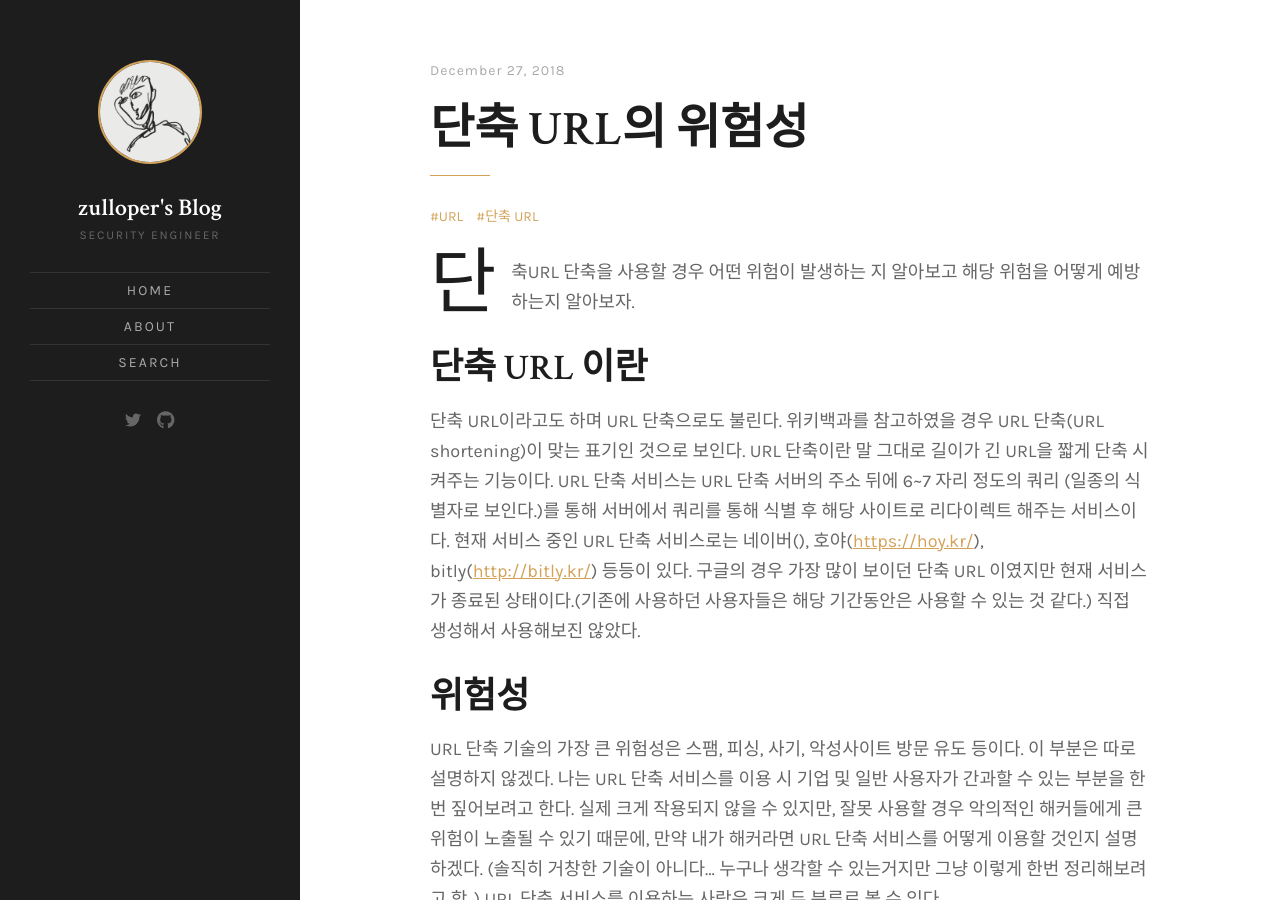
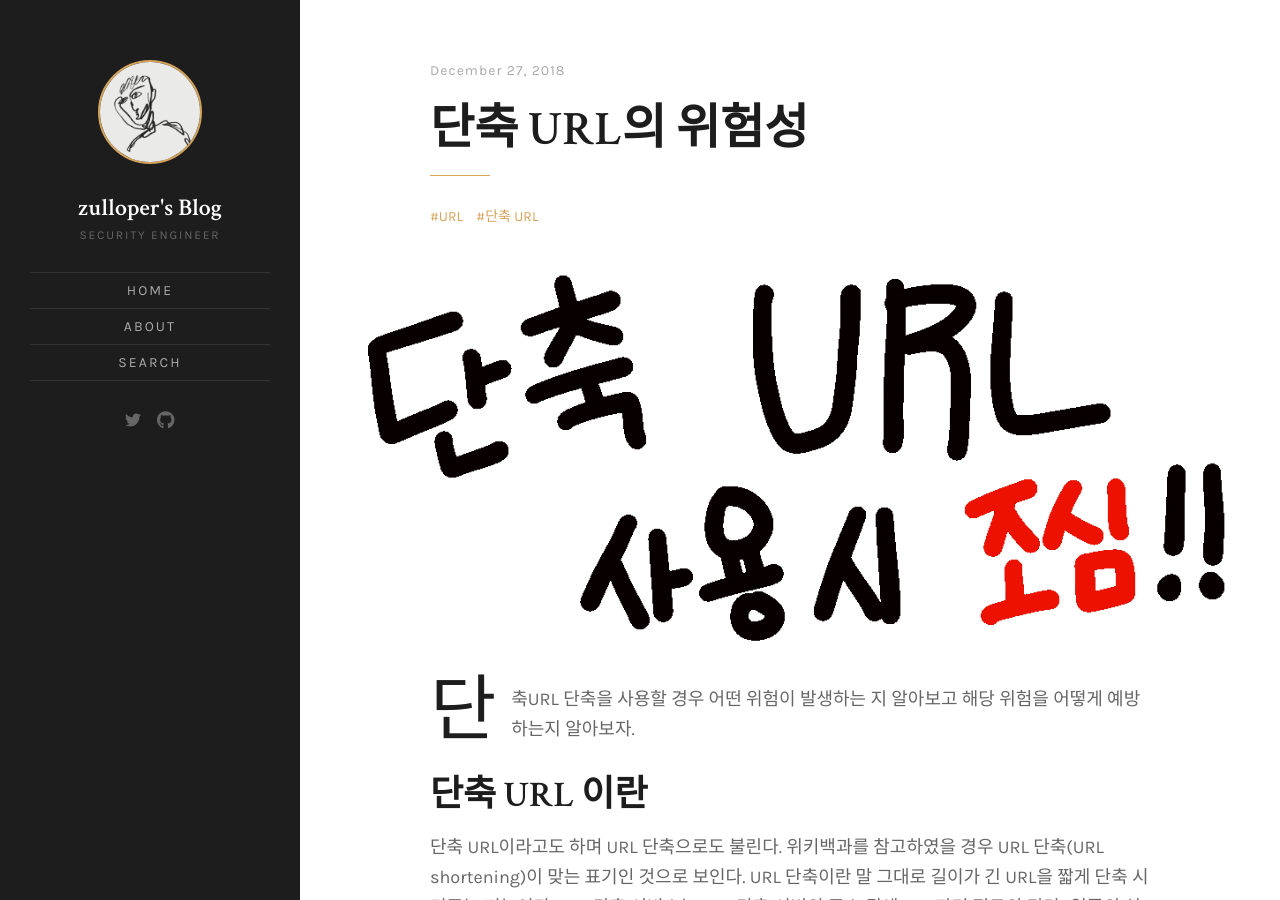
Before and after one commit to zulloper/zulloper.github.io, a Jekyll site: the page built from _posts/2018-12-27-단축URL의 위험성.md, in a window 1280 px wide and 900 px high. Built offline with Jekyll 4.4.1, drawn with Linux system fonts in a browser that asks for light colours; comment, search, counter and statistics services are not loaded.

Commit message:
[Edit] 단축URL의 위험성 / 이미지 수정

```diff
--- a/_posts/2018-12-27-단축URL의 위험성.md
+++ b/_posts/2018-12-27-단축URL의 위험성.md
@@ -2,6 +2,7 @@
 layout: post
 title: "단축 URL의 위험성"
 description: "단축URL 단축을 사용할 경우 어떤 위험이 발생하는 지 알아보고 해당 위험을 어떻게 예방하는지 알아보자."
+featured_image: /assets/images/posts/2018/12/5.gif
 date: 2018-12-27
 tags: [URL, 단축 URL]
 comments: true
```
Also changed, not shown: assets/images/posts/2018/12/5.gif (added).
